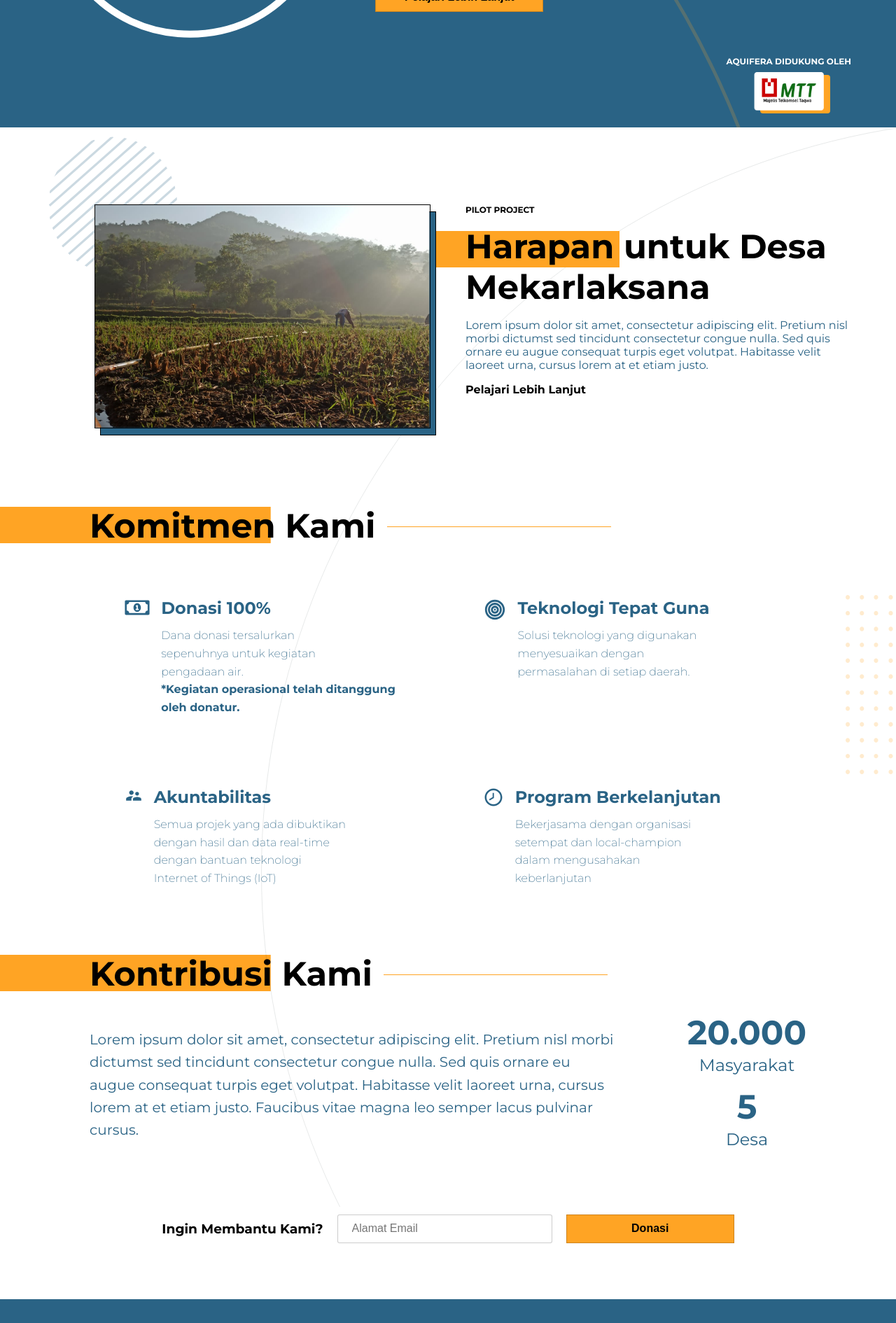
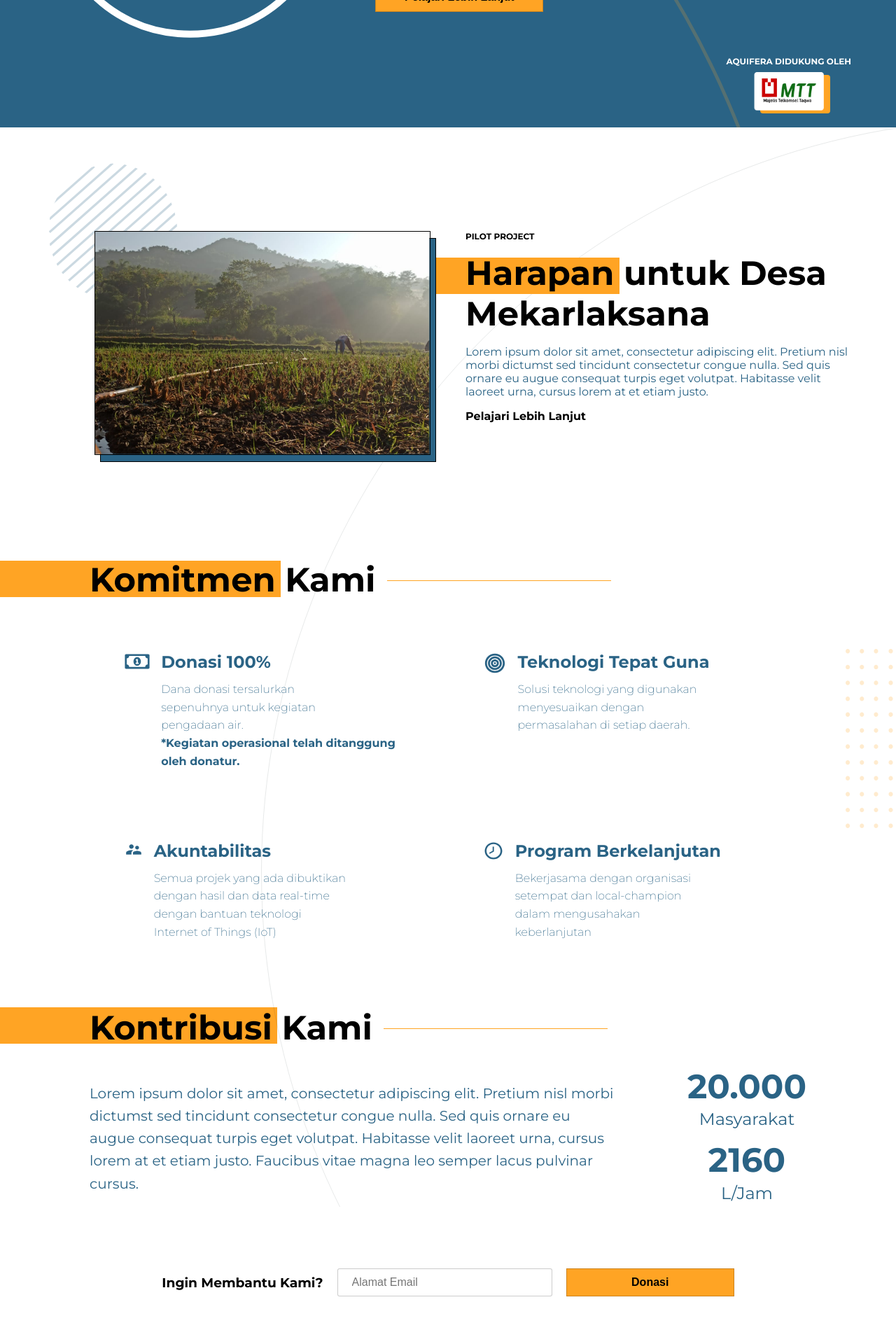
Before and after one commit to vashafaris/aquifera-client, a Next.js app: page / in a window 1280 px wide. Shown: the part 618-2508 px from the top of the page at 70% size. Built offline with nearby package versions, Linux system fonts and the light colour scheme.

Commit message:
landing page

```diff
--- a/pages/index.tsx
+++ b/pages/index.tsx
@@ -95,7 +95,11 @@ const Village = styled.section`
   position: relative;
   min-height: 5.5rem;
   background-color: #fff;
-  padding: 5% 5%;
+  padding: 8% 10%;
+
+  @media (max-width: 1360px) {
+    padding: 8% 5%;
+  }
 
   display: flex;
   align-items: center;
@@ -212,12 +216,13 @@ const Commitment = styled.section`
     ::before {
       content: '';
       position: absolute;
+      left: -0.25rem;
       z-index: -1;
       display: inline-block;
-      width: calc(27rem + 10%);
+      width: calc(27.5rem + 10%);
       height: 5.2rem;
       background-color: ${Colors.Secondary};
-      transform: translate(-35%, 0.2rem);
+      transform: translate(0, 0.2rem);
     }
 
     ::after {
@@ -236,6 +241,7 @@ const Commitment = styled.section`
     flex-wrap: wrap;
 
     .item-container {
+      margin: 0 auto;
       flex-basis: 50%;
       flex-shrink: 0;
       flex-grow: 0;
@@ -273,7 +279,6 @@ const Commitment = styled.section`
 
 const Contribution = styled.section`
   position: relative;
-  /* min-height: 80vh; */
   padding: 0 10%;
 
   h2 {
@@ -285,12 +290,12 @@ const Contribution = styled.section`
     ::before {
       content: '';
       position: absolute;
+      left: -0.25rem;
       z-index: -1;
       display: inline-block;
       width: calc(27rem + 10%);
       height: 5.2rem;
       background-color: ${Colors.Secondary};
-      transform: translate(-35%, 0.2rem);
     }
 
     ::after {
@@ -523,8 +528,8 @@ export default function Home() {
           <div className='detail-container'>
             <h4>20.000</h4>
             <p>Masyarakat</p>
-            <h4>5</h4>
-            <p>Desa</p>
+            <h4>2160</h4>
+            <p>L/Jam</p>
           </div>
         </div>
         <div className='email-container'>
```
